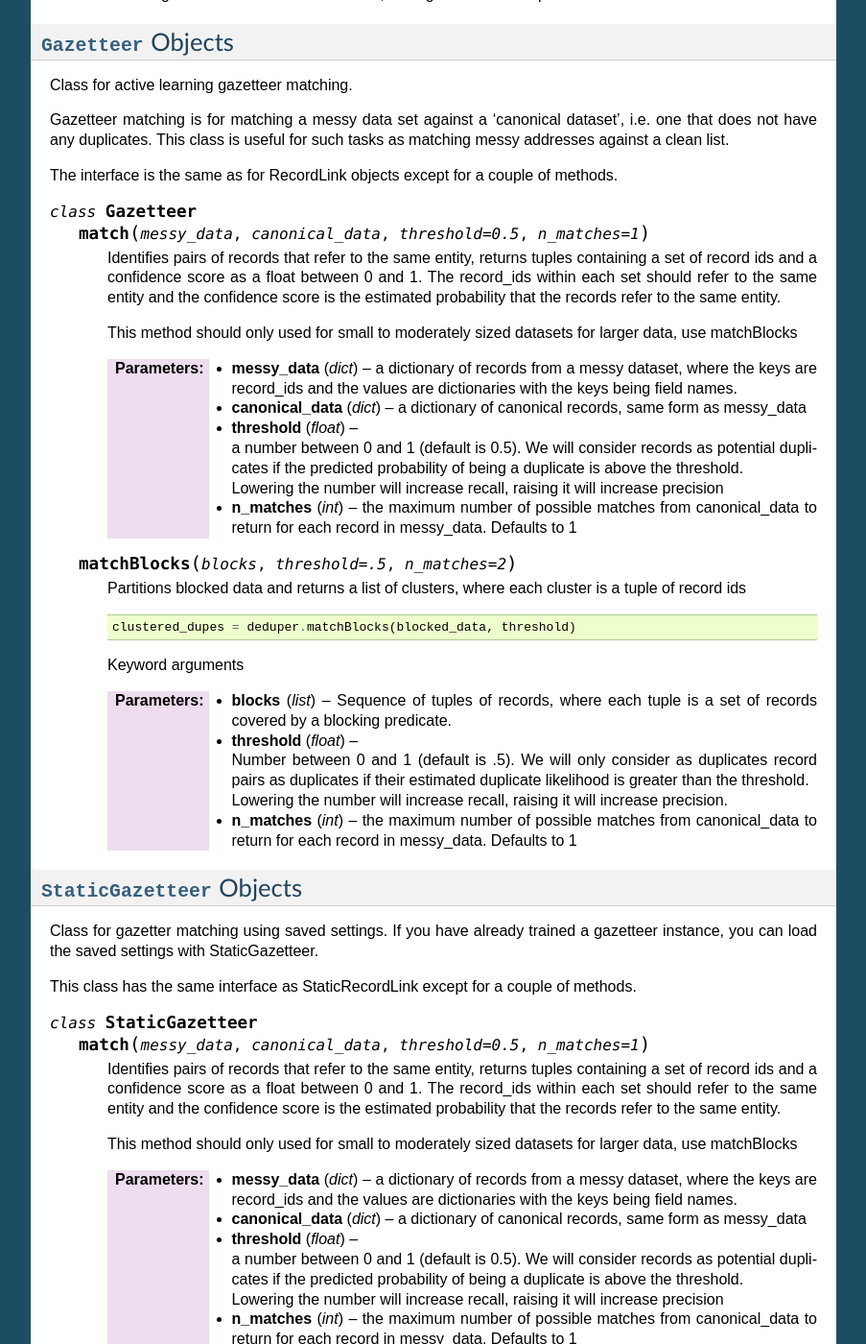
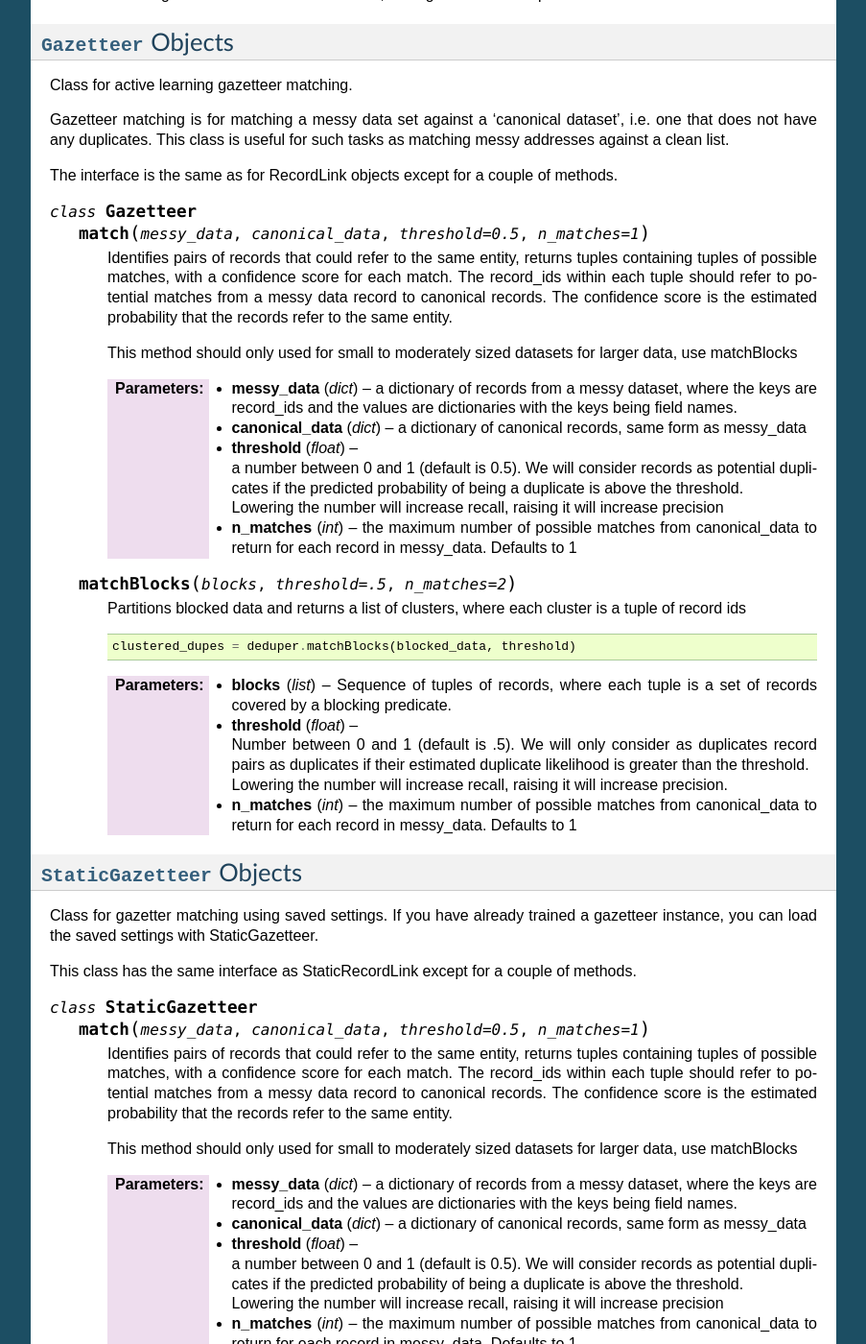
Before and after one commit to dedupeio/dedupe, a Sphinx documentation site: the page built from docs/API-documentation.rst, in a window 1280 px wide and 1400 px high, scrolled down 12578 px. Shown: the whole window at 96% size, without its empty margins (198-1101 px from the left). Built offline with Sphinx 7.4.7, drawn with Linux system fonts in a browser that asks for light colours.

Commit message:
update documenation

```diff
--- a/docs/common_gazetteer_methods.rst
+++ b/docs/common_gazetteer_methods.rst
@@ -1,10 +1,11 @@
 .. py:method:: match(messy_data, canonical_data, threshold=0.5, n_matches=1)
 
-   Identifies pairs of records that refer to the same entity, returns tuples
-   containing a set of record ids and a confidence score as a float between 0
-   and 1. The record_ids within each set should refer to the
-   same entity and the confidence score is the estimated probability that
-   the records refer to the same entity.
+   Identifies pairs of records that could refer to the same entity,
+   returns tuples containing tuples of possible matches, with a
+   confidence score for each match. The record_ids within each tuple
+   should refer to potential matches from a messy data record to
+   canonical records. The confidence score is the estimated
+   probability that the records refer to the same entity.
 
    This method should only used for small to moderately sized datasets for
    larger data, use matchBlocks
@@ -51,8 +52,6 @@
 
        clustered_dupes = deduper.matchBlocks(blocked_data, threshold)
 
-   Keyword arguments
-
    :param list blocks: Sequence of tuples of records, where each tuple
 		       is a set of records covered by a blocking
 		       predicate.
```
